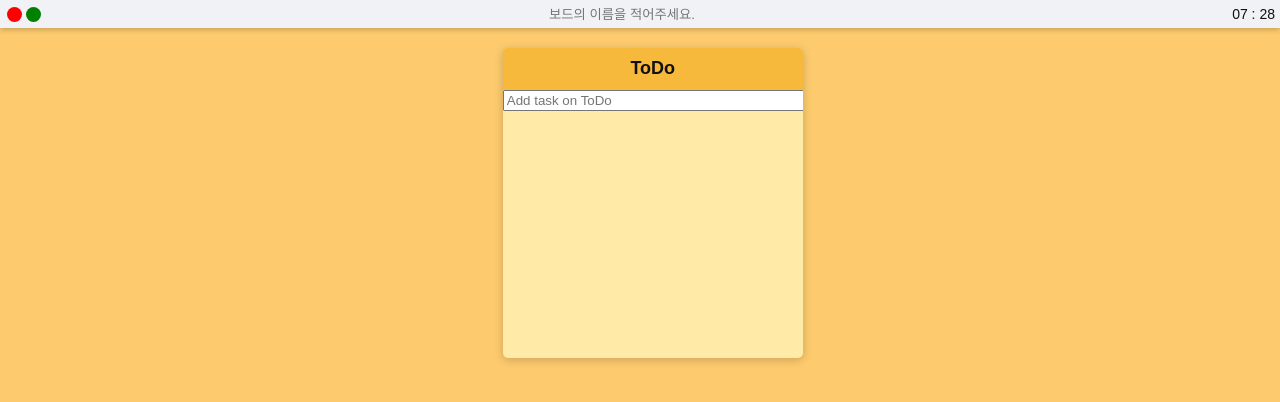
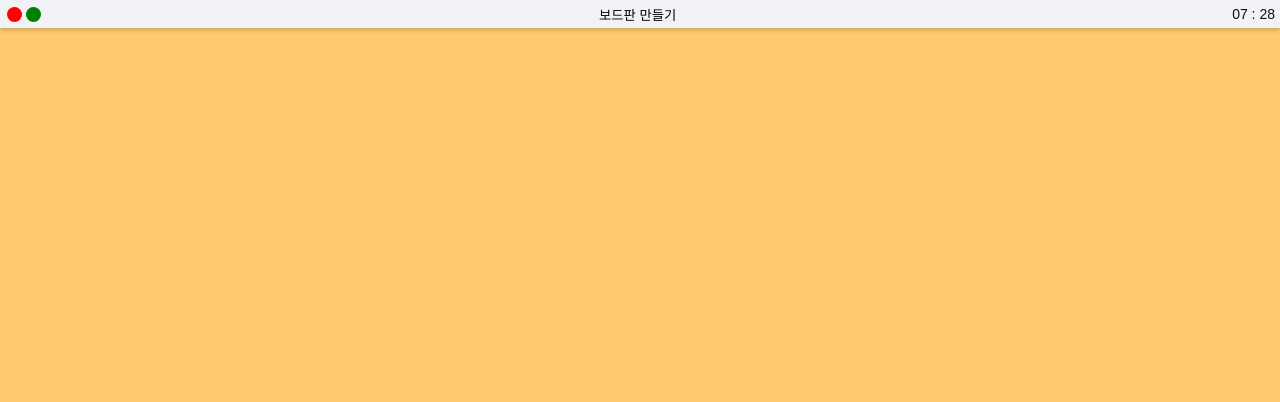
Before and after one commit to danbe80/yell-app, a React (Create React App) app: page / in a window 1280 px wide. Shown: the top 402 px of the page. Built offline with nearby package versions, Linux system fonts and the light colour scheme.

Commit message:
create form button update

```diff
--- a/src/Components/CreateBoardForm.tsx
+++ b/src/Components/CreateBoardForm.tsx
@@ -3,6 +3,8 @@ import { useForm } from "react-hook-form";
 import { useRecoilState } from "recoil";
 import styled from "styled-components";
 import { toDoState } from "../atoms";
+
+const FormWrap = styled.div``;
 
 const CreateFrom = styled.form`
  display: flex;
@@ -34,8 +36,9 @@ interface IForm{
 }
 
 function CreateBoardForm(){
+  const [createFormBtn, setCreateFormBtn] = useState(false);
   const [toDos, setToDos] = useRecoilState(toDoState);
-  const {register, setValue, handleSubmit} = useForm<IForm>({defaultValues: {toForm: ""}});
+  const {register, setValue, handleSubmit, setFocus} = useForm<IForm>({defaultValues: {toForm: ""}});
   const onValid = ({toForm}:IForm) => {
     if(toForm !== ''){
       if(
@@ -46,14 +49,28 @@ function CreateBoardForm(){
       return;
       setToDos({...toDos, [toForm]: []});
       setValue('toForm', '');
+      setCreateFormBtn(false);
+    }
+  }
+  const onClick = () => {
+    setFocus('toForm');
+    if(!createFormBtn){
+      setCreateFormBtn(true);
+    }
+    else{
+      setCreateFormBtn(false);
     }
   }
   return (
-    <CreateFrom onSubmit={handleSubmit(onValid)}>
+    <FormWrap>
+      {createFormBtn ?
+      <CreateFrom onSubmit={handleSubmit(onValid)}>
       <input {...register("toForm", {required: true})}
         type="text"
         placeholder="보드의 이름을 적어주세요."/>
-    </CreateFrom>
+        </CreateFrom>:
+        <FormBtn onClick={onClick}>보드판 만들기</FormBtn>}
+    </FormWrap>
   )
 }
 
--- a/src/atoms.tsx
+++ b/src/atoms.tsx
@@ -12,6 +12,5 @@ interface IToDoState {
 export const toDoState = atom<IToDoState>({
   key: "toDo",
   default: {
-      "ToDo": [],
     }
   });
```
